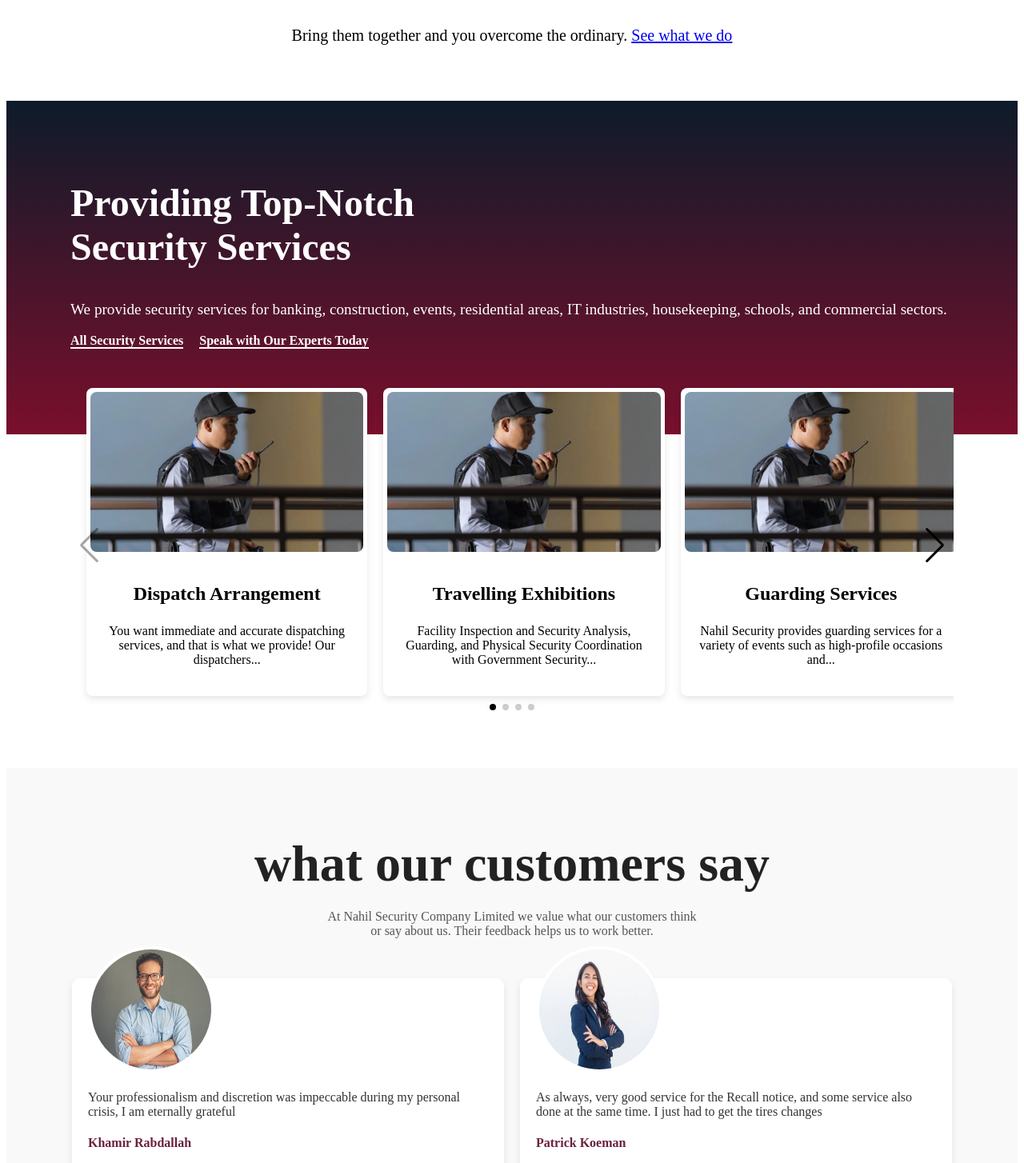
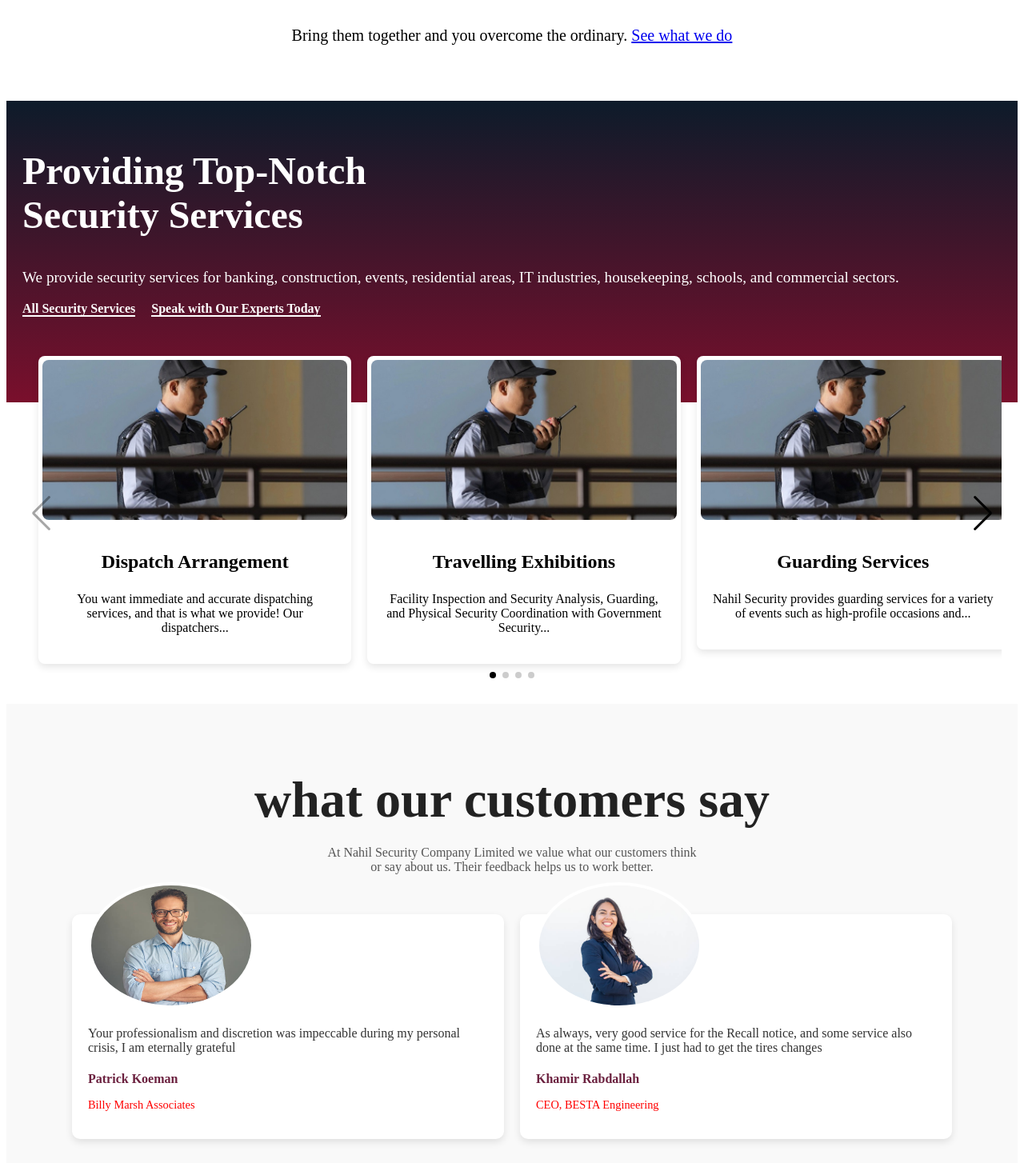
Before and after one commit to CodeWithRonaldo/nahil-security, a React (Vite) app: page / in a window 1280 px wide. Shown: the part 1780-3234 px from the top of the page at 80% size. Built offline with nearby package versions, Linux system fonts and the light colour scheme.

Commit message:
Add more styling to Services Carousel

```diff
--- a/src/components/ServicesCarousel/ServicesCarousel.jsx
+++ b/src/components/ServicesCarousel/ServicesCarousel.jsx
@@ -80,6 +80,8 @@ const ServicesCarousel = () => {
           640: { slidesPerView: 1 },
           768: { slidesPerView: 2 },
           1024: { slidesPerView: 3 },
+
+
         }}
         className={styles.servicesCarousel}
       >
--- a/src/components/ServicesCarousel/ServicesCarousel.module.css
+++ b/src/components/ServicesCarousel/ServicesCarousel.module.css
@@ -1,8 +1,8 @@
 .servicesCarouselContainer {
-  padding: 60px 80px;
+  padding: 20px 20px;
 
   color: white;
-  /* height: 1200px; */
+  /* height: 800px; */
   background: linear-gradient(to bottom, #0d1b2a, #7a0f2c 50%, transparent 50%);
 }
 
@@ -21,8 +21,9 @@
   margin-top: 10px;
 }
 
-.headerLinks {
+.headerLinks  {
   margin-top: 15px;
+  /* text-decoration: none; */
 }
 
 .headerLinks a {
@@ -32,7 +33,10 @@
   text-decoration: none;
   border-bottom: 2px solid white;
 }
-
+.headerLinks a:hover{
+  border-bottom: 2px solid #7a0f2c;
+  color: orange;
+}
 .servicesCarousel {
   margin-top: 30px;
   padding: 20px;
--- a/src/components/TestimonialCard/TestimonialCard.module.css
+++ b/src/components/TestimonialCard/TestimonialCard.module.css
@@ -12,7 +12,7 @@
   }
 
   .image {
-    width: 150px;
+    width: 200px;
     height: 150px;
     border-radius: 50%;
     position: absolute;
@@ -36,6 +36,6 @@
 
   .position {
     font-size: 0.9rem;
-    color: #888;
+    color: red;
 
   }
--- a/src/components/Testimonials/Testimonials.jsx
+++ b/src/components/Testimonials/Testimonials.jsx
@@ -7,13 +7,13 @@ import { Link } from "react-router-dom";
 
 const testimonials = [
   {
-    name: "Khamir Rabdallah",
+    name: "Patrick Koeman",
     position: "Billy Marsh Associates",
     text: "Your professionalism and discretion was impeccable during my personal crisis, I am eternally grateful",
     image: TestimonialImg1,
   },
   {
-    name: "Patrick Koeman",
+    name: "Khamir Rabdallah",
     position: "CEO, BESTA Engineering",
     text: "As always, very good service for the Recall notice, and some service also done at the same time. I just had to get the tires changes",
     image: TestimonialImg2,
```
